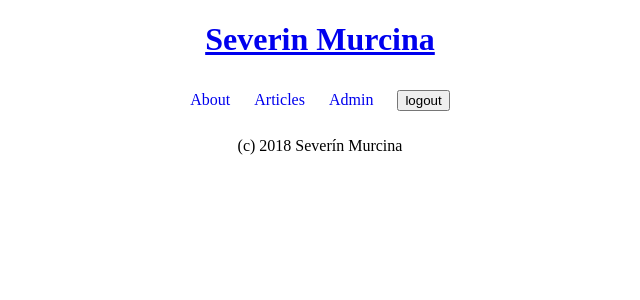
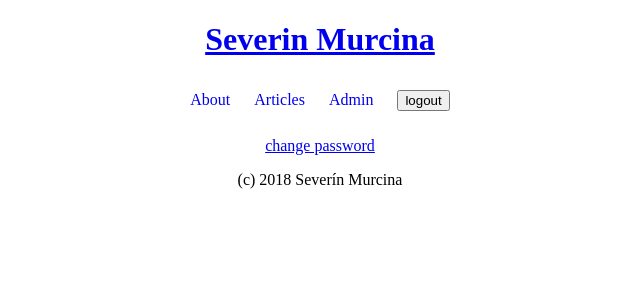
Before and after one commit to andrejsloboda/flask-project, a Flask app: page /admin/ in a window 1280 px wide. Shown: the top 300 px of the page, without its empty margins (320-960 px from the left). Run offline with Flask 2, Linux system fonts and the light colour scheme; a user stored in the database is signed in.

Commit message:
Added password change form and password hashing

```diff
--- a/configs/default.py
+++ b/configs/default.py
@@ -1,4 +1 @@
 SECRET_KEY = b'\xb6\xdf\r]^\xd5s\x8aE^~\x1b\x9e\x7f\t\xac4\x91\xd7\x8d\xc3\xfb|\xde'
-USERNAME = "admin"
-PASSWORD = "admin"
-DATABASE = "/vagrant/blog.db"
--- a/mdblog/app.py
+++ b/mdblog/app.py
@@ -14,7 +14,7 @@ from wtforms import TextAreaField
 from wtforms.validators import InputRequired
 
 from .models import db
-from .models import Article
+from .models import Article, User
 
 import os
 
@@ -36,6 +36,10 @@ class LoginForm(FlaskForm):
 class ArticleForm(FlaskForm):
     title = StringField("Title", validators=[InputRequired()])
     content = TextAreaField("Content")
+
+class ChangePasswordForm(FlaskForm):
+    old_password = PasswordField("Old Password", validators=[InputRequired()])
+    new_password = PasswordField("New Password", validators=[InputRequired()])
 
 ## CONTROLLERS
 @flask_app.route("/")
@@ -132,6 +136,36 @@ def edit_article(art_id):
             return redirect(url_for("view_login"))
 
 
+@flask_app.route("/changepassword/", methods=["GET"])
+def view_change_password():
+    if "logged" not in session:
+        return redirect(url_for("view_login"))
+    form = ChangePasswordForm()
+    return render_template("change_password.jinja", form=form)
+
+
+@flask_app.route("/changepassword/", methods=["POST"])
+def change_password():
+    if "logged" not in session:
+        return redirect(url_for("view_login"))
+    form = ChangePasswordForm(request.form)
+    if form.validate():
+        user = User.query.filter_by(username = session["logged"]).first()
+        if user and user.check_password(form.old_password.data):
+            user.set_password(form.new_password.data)
+            db.session.add(user)
+            db.session.commit()
+            flash("Password changed!", "alert-success")
+            return redirect(url_for("view_admin"))
+        else:
+            flash("Invalid credentials", "alert-danger")
+            return render_template("change_password.jinja", form=form)
+    else:
+        for error in form.errors:
+            flash("{} is missing".format(error), "aler-danger")
+        return render_template("change_password.jinja", form=form)
+
+
 @flask_app.route("/login/", methods=["GET"])
 def view_login():
     login_form = LoginForm()
@@ -142,9 +176,9 @@ def view_login():
 def login_user():
     login_form = LoginForm(request.form)
     if login_form.validate():
-        if login_form.username.data == flask_app.config["USERNAME"] and \
-                login_form.password.data == flask_app.config["PASSWORD"]:
-            session["logged"] = True
+        user = User.query.filter_by(username = login_form.username.data).first()
+        if user and user.check_password(login_form.password.data):
+            session["logged"] = user.username
             flash("Login successful", "alert-success")
             return redirect(url_for("view_admin"))
         else:
@@ -167,3 +201,10 @@ def init_db(app):
     with app.app_context():
         db.create_all()
         print("database initialized")
+
+        default_user = User(username="admin")
+        default_user.set_password("admin")
+
+        db.session.add(default_user)
+        db.session.commit()
+        print("default user was created")
--- a/mdblog/templates/admin.jinja
+++ b/mdblog/templates/admin.jinja
@@ -4,5 +4,5 @@
 
 
 {% block main %}
-
+    <a href="{{ url_for("view_change_password") }}">change password</a>
 {% endblock %}
```
Also changed, not shown: mdblog/models.py (+8 -0 lines), mdblog/templates/change_password.jinja (added, +20 -0 lines), blog.db.
